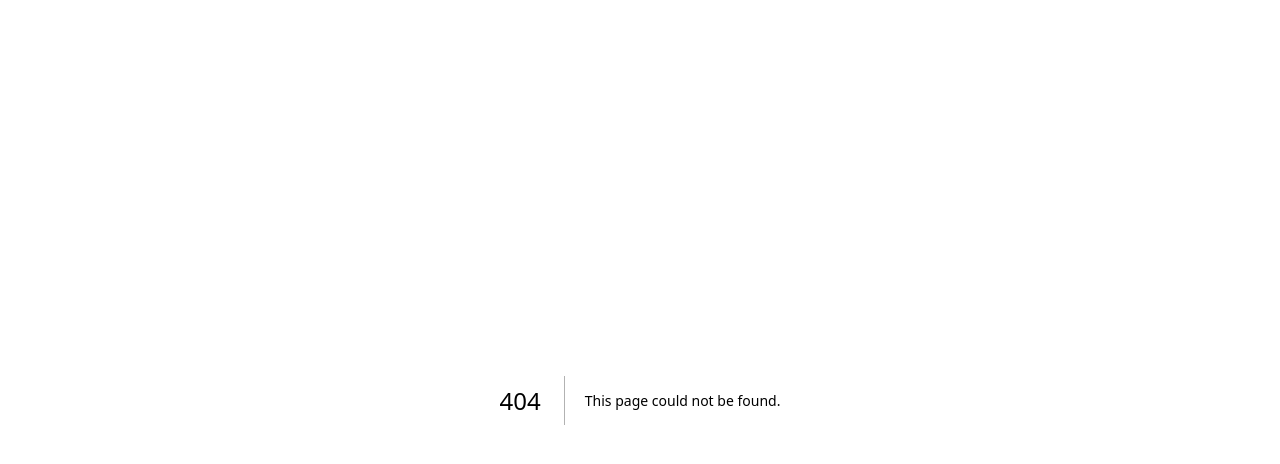
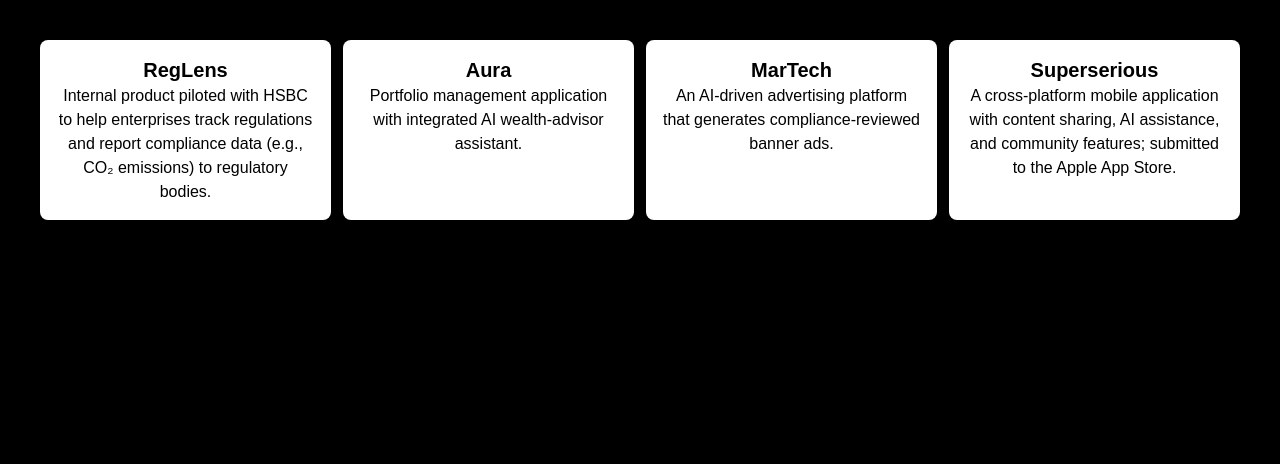
Before and after one commit to tonysoni-dotcom/portfolio, a Next.js app: page /projects in a window 1280 px wide. Before the commit this address had no page. Shown: the top 464 px of the page. Built offline with nearby package versions, Linux system fonts and the light colour scheme.

Commit message:
Started projects card page

```diff
--- a/app/page.js
+++ b/app/page.js
@@ -1,3 +1,5 @@
+import Link from "next/link";
+
 export default function Home() {
   return (
     <main className="min-h-screen flex flex-col items-center pt-20 bg-black">
@@ -9,9 +11,9 @@ export default function Home() {
           Frontend engineer building product experiences.
         </p>
         <p className="text-zinc-400 mb-4">I make cool shit, check some out below.</p>
-        <button className="bg-white text-black mb-8 px-4 py-2 rounded-md cursor-pointer hover:bg-zinc-200 transition-colors">
+        <Link href = "/projects" className="inline-block bg-white text-black mb-8 px-4 py-2 rounded-md cursor-pointer hover:bg-zinc-200 transition-colors">
           Check projects
-        </button>
+        </Link>
         <div className="flex gap-6 justify-center text-zinc-400">
           <a href="https://github.com/tonysoni-dotcom" className="hover:text-white underline">
             GitHub
--- /dev/null
+++ b/app/projects/_Components/ProjectCard.js
@@ -0,0 +1,8 @@
+export default function ProjectCard({name, description}) {
+    return (
+        <div className="bg-white text-black p-4 rounded-lg mx-auto max-w-[25rem] hover:scale-102 transition-transform">
+            <div className="text-xl font-bold text-center">{name}</div>
+            <div className="text-base text-center">{description}</div>
+        </div>
+    )
+}
--- /dev/null
+++ b/app/projects/page.js
@@ -0,0 +1,38 @@
+import ProjectCard from "./_Components/ProjectCard";
+
+const projects = [
+    {
+        id: 1,
+        name: "RegLens",
+        description: "Internal product piloted with HSBC to help enterprises track regulations and report compliance data (e.g., CO₂ emissions) to regulatory bodies."
+    },
+    {
+        id: 2,
+        name: "Aura",
+        description: "Portfolio management application with integrated AI wealth-advisor assistant."
+    },
+    {
+        id: 3,
+        name: "MarTech",
+        description: "An AI-driven advertising platform that generates compliance-reviewed banner ads."
+    },
+    {
+        id: 4,
+        name: "Superserious",
+        description: "A cross-platform mobile application with content sharing, AI assistance, and community features; submitted to the Apple App Store."
+    }
+]
+
+export default function Page() {
+    return (
+        <main className="bg-black min-h-screen">
+            <div className = "grid grid-cols-1 md:grid-cols-2 lg:grid-cols-3 xl:grid-cols-4 gap-3 p-10 max-w-450 mx-auto">
+                {
+                    projects.map((project, index) => {
+                        return <ProjectCard key = {project.id} name = {project.name} description={project.description}/>
+                    })
+                }
+            </div>
+        </main>
+    )
+}
```
